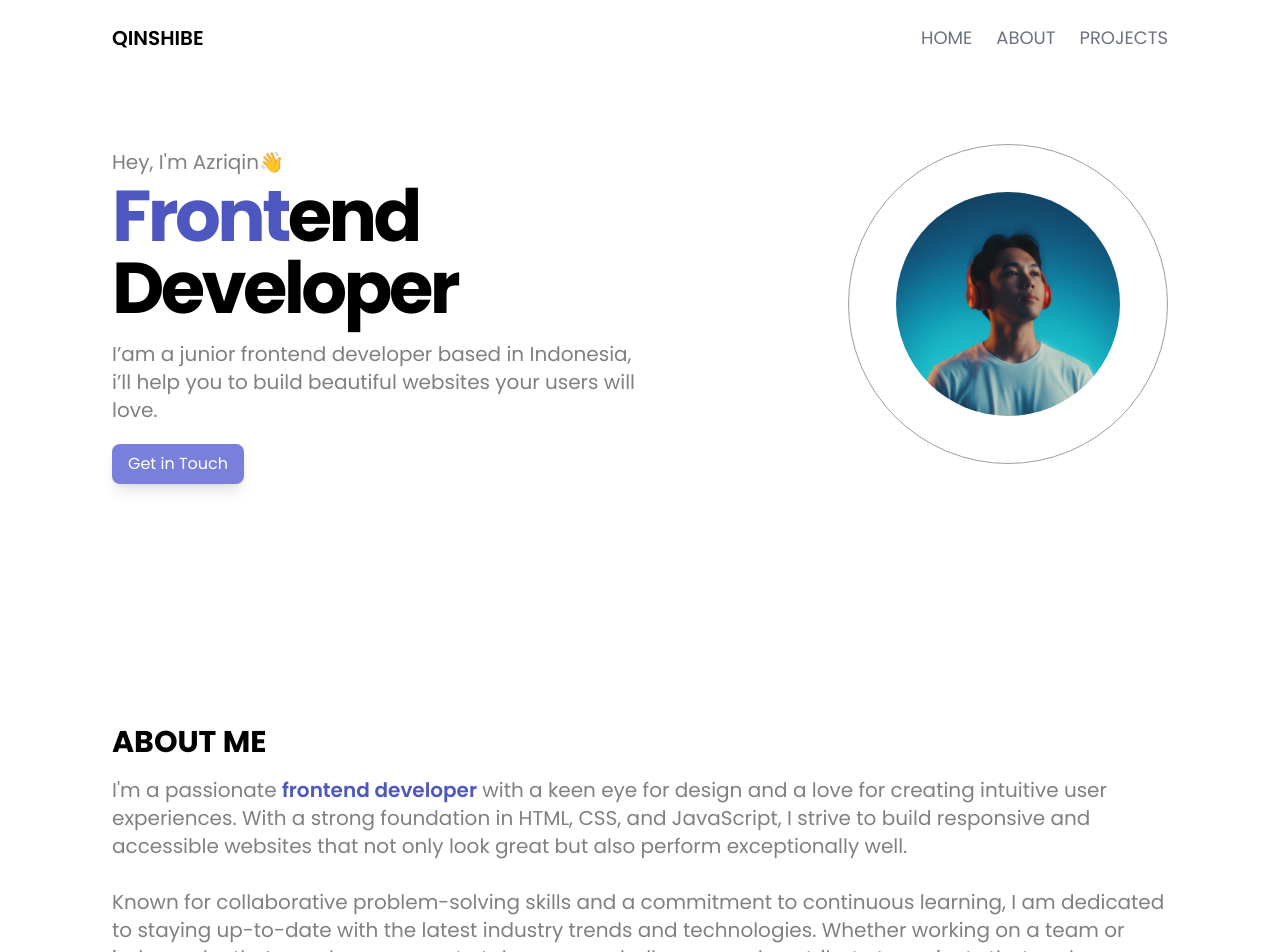
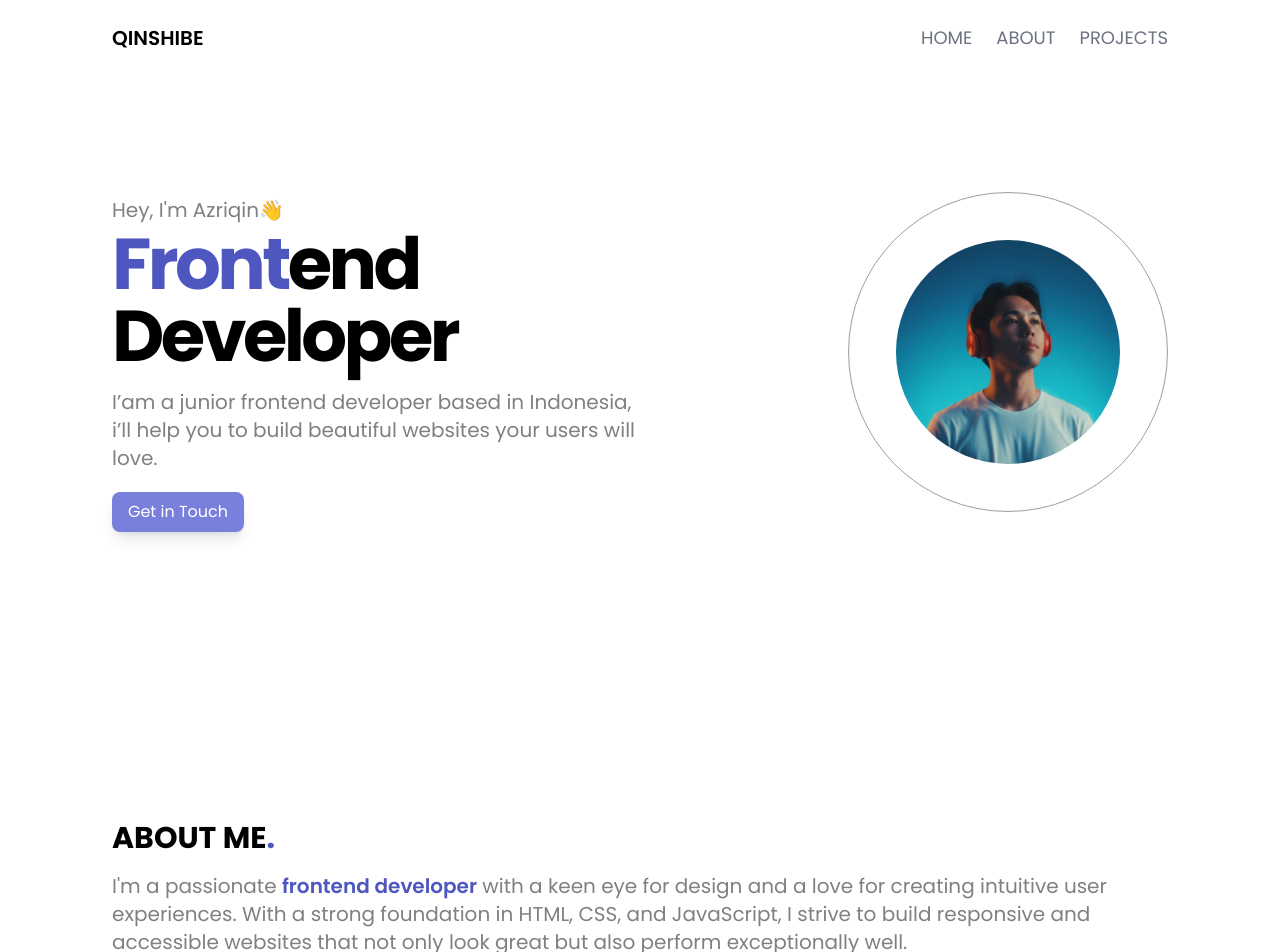
Before and after one commit to zriqxnn12/web-profile, a React (Vite) app: page / in a window 1280 px wide. Shown: the top 952 px of the page. Built offline with nearby package versions, Linux system fonts and the light colour scheme.

Commit message:
fix padding every device size

```diff
--- a/src/components/Navbar.jsx
+++ b/src/components/Navbar.jsx
@@ -22,7 +22,7 @@ const Navbar = () => {
     /* Navbar */
     <div className="relative">
       <div
-        className={`px-6 md:px-12 py-6 xl:px-28 md:flex justify-between fixed left-0 right-0 mx-auto ${scrollActive}`}
+        className={`px-5 lg:px-12 py-6 xl:px-28 md:flex justify-between fixed left-0 right-0 mx-auto ${scrollActive}`}
       >
         <div className="flex items-center gap-4">
           {/* mobile menu button */}
--- a/src/pages/HomePage.jsx
+++ b/src/pages/HomePage.jsx
@@ -3,7 +3,7 @@ import HeroImage from "../assets/images/my-profile.jpeg";
 const HomePage = () => {
   return (
     <div className="min-h-screen">
-      <div className="grid grid-cols-1 xl:grid-cols-2 px-5 py-24 lg:py-28 lg:px-10 xl:px-28 xl:py-36">
+      <div className="grid grid-cols-1 xl:grid-cols-2 px-5 py-24 md:py-36 lg:px-10 xl:px-28 xl:py-48">
         <div>
           <p className="text-[#808080] py-1 text-lg lg:text-xl">
             Hey, I'm Azriqin👋
@@ -22,18 +22,20 @@ const HomePage = () => {
           </div>
         </div>
         <div className="flex justify-center xl:justify-end">
-          <div className="w-56 h-56 xl:w-80 xl:h-80 mt-14 lg:mt-0 border border-[#9F9D9D] rounded-full content-center">
+          <div className="w-56 h-56 md:w-96 md:h-96 xl:w-80 xl:h-80 mt-14 lg:mt-0 border border-[#9F9D9D] rounded-full content-center">
             <img
               src={HeroImage}
               alt="Profile"
-              className="w-40 h-40 xl:w-56 xl:h-56 mx-auto object-cover rounded-full"
+              className="w-40 h-40 md:w-64 md:h-64 xl:w-56 xl:h-56 mx-auto object-cover rounded-full"
             />
           </div>
         </div>
       </div>
 
       <div className="px-5 py-24 lg:px-10 xl:px-28">
-        <h2 className="text-3xl font-bold mb-4 uppercase">About Me</h2>
+        <h2 className="text-3xl font-bold mb-4 uppercase">
+          About Me<span className="text-[#4E56C0]">.</span>
+        </h2>
         <p className="text-[#808080] text-lg lg:text-xl leading-6">
           I'm a passionate{" "}
           <span className="text-[#4E56C0] font-semibold">
```
